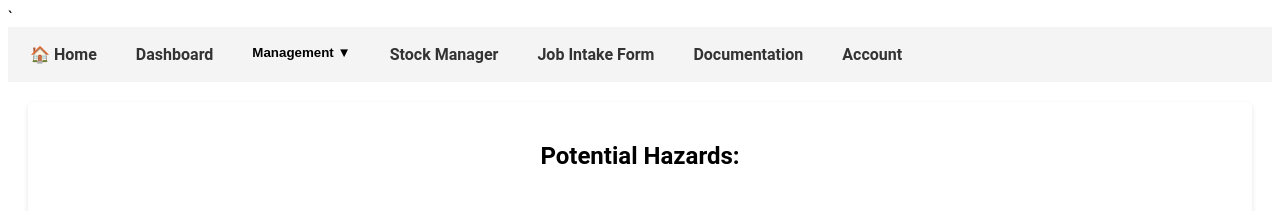
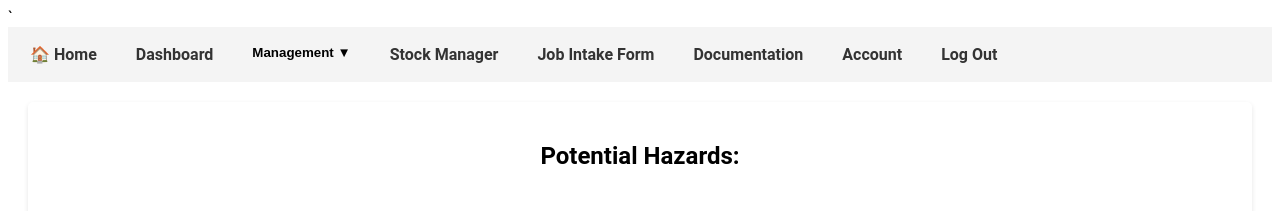
Before and after one commit to Seth-Gers-2002/Uni_Group_project_website, a Flask app: page /hazard_form in a window 1280 px wide. Shown: the top 211 px of the page. Run offline with Flask 3, Linux system fonts and the light colour scheme.

Commit message:
Added a log out button to user side to allow travel back to the client side

```diff
--- a/my_app_directory/templates/base.html
+++ b/my_app_directory/templates/base.html
@@ -28,6 +28,8 @@
         <a href="{{ url_for('job.job_intake') }}">Job Intake Form</a>
         <a href="#">Documentation</a>
         <a href="#">Account</a>
+        <a href="{{url_for('client_home')}}">Log Out</a>
+
     </nav>
     {% endblock %}
 
```
